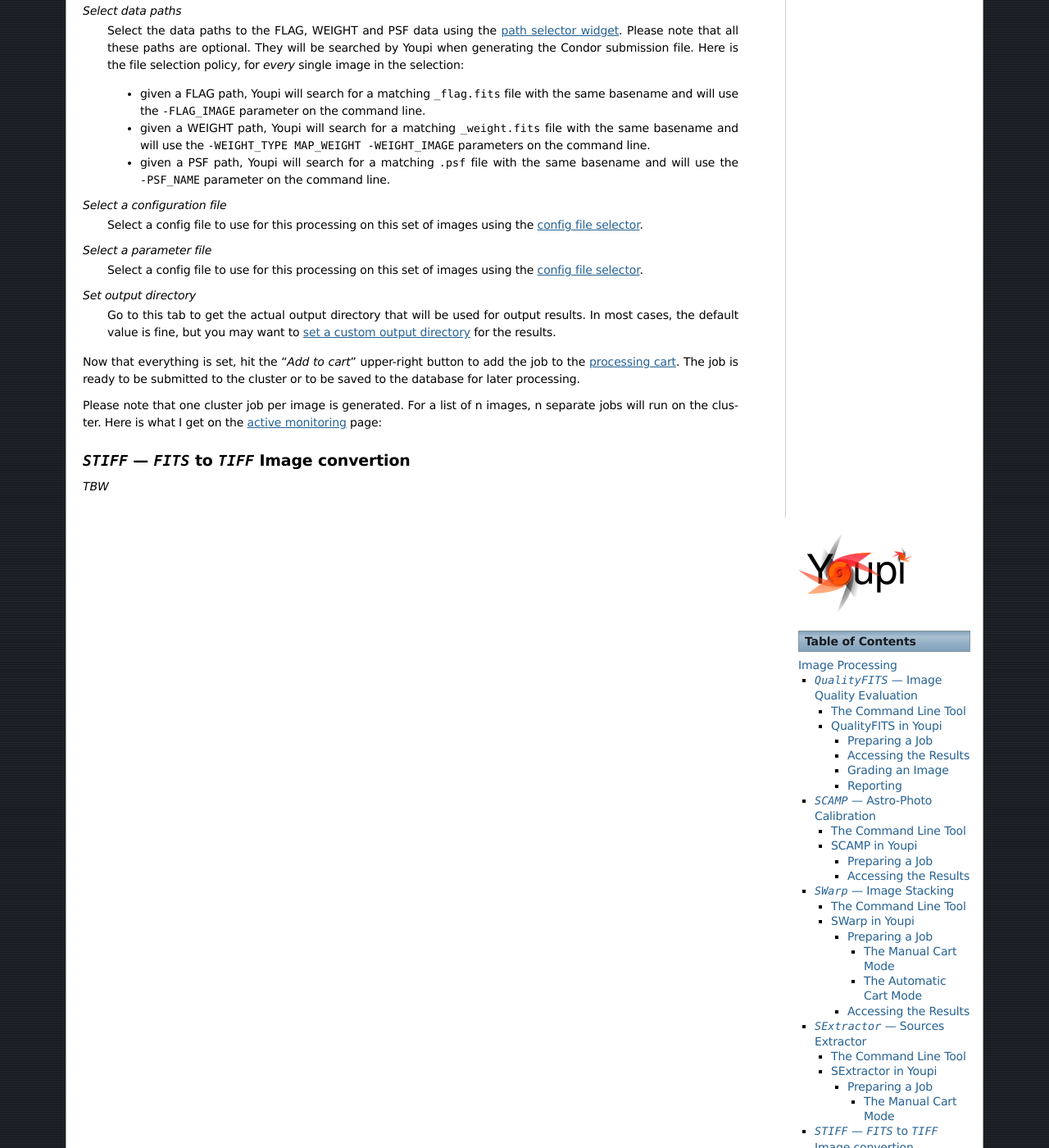
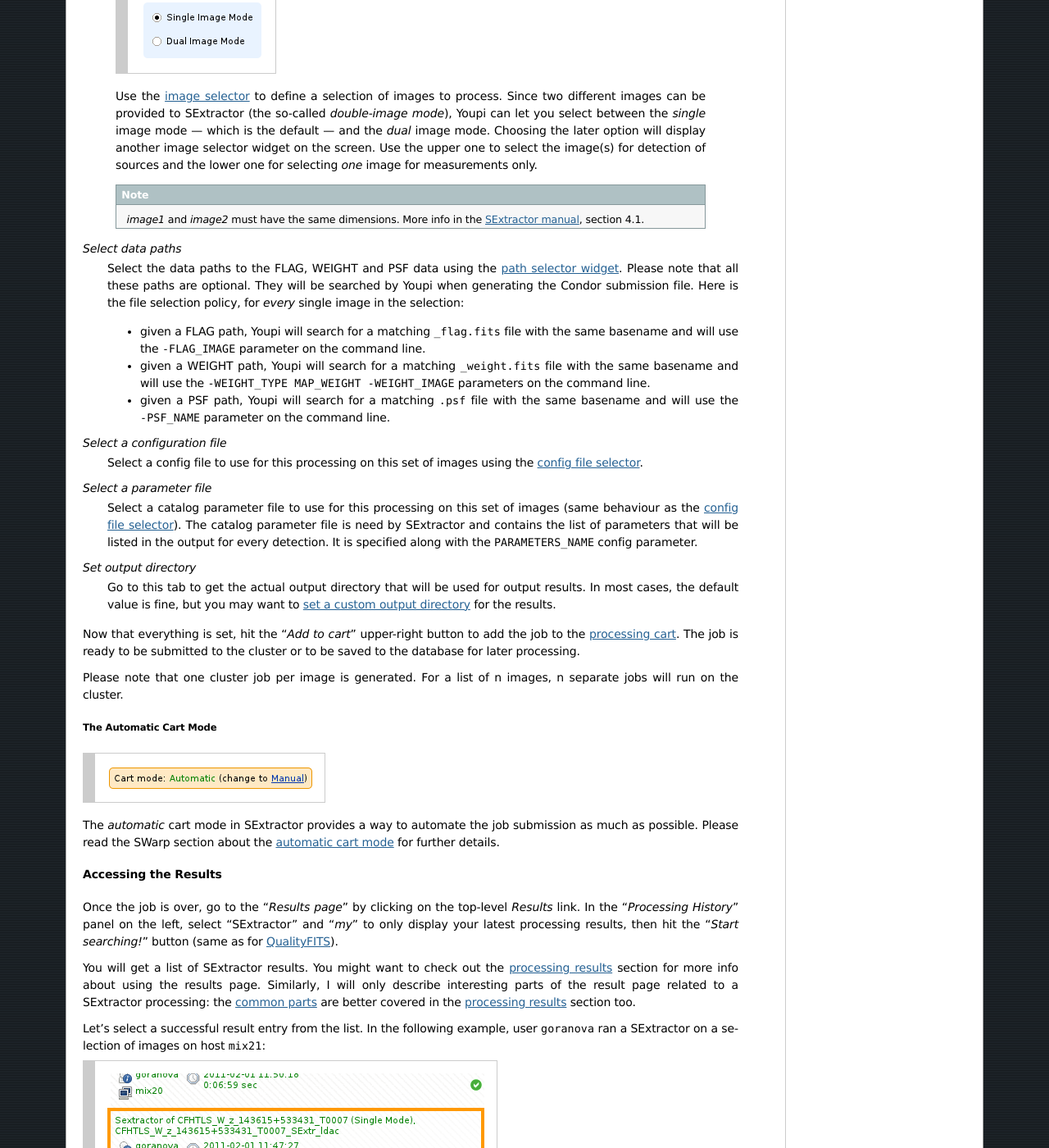
Before and after one commit to gotsunami/Youpi, a Sphinx documentation site: the page built from doc/handbook/source/processing.txt, in a window 1280 px wide and 1400 px high, scrolled down 16569 px. Shown: the whole window at 82% size. Built offline with Sphinx 7.4.7, drawn with Linux system fonts in a browser that asks for light colours; formulas are drawn with MathJax 3; the version number could not be read and is left out; some of the changed text lies outside the part shown.

Commit message:
Handbook: SExtractor section complete

```diff
--- a/doc/handbook/source/processing.txt
+++ b/doc/handbook/source/processing.txt
@@ -690,7 +690,18 @@
        :class: capture
 
 *Select images*
+
+    .. image:: figures/sex-image-mode.png
+       :class: capture
+
     Use the :ref:`image selector <image_selector_section>` to define a selection of images to process.
+    Since two different images can be provided to SExtractor (the so-called *double-image mode*), Youpi
+    can let you select between the *single* image mode --- which is the default --- and the *dual* image
+    mode. Choosing the later option will display another image selector widget on the screen. Use the upper
+    one to select the image(s) for detection of sources and the lower one for selecting *one* image for
+    measurements only.
+
+    .. note:: *image1* and *image2* must have the same dimensions. More info in the `SExtractor manual`_, section 4.1.
 
 *Select data paths*
     Select the data paths to the FLAG, WEIGHT and PSF data using the :ref:`path selector widget <data_path_selector>`.
@@ -710,8 +721,10 @@
     :ref:`config file selector <config_path_selector>`.
 
 *Select a parameter file*
-    Select a config file to use for this processing on this set of images using the
-    :ref:`config file selector <config_path_selector>`.
+    Select a catalog parameter file to use for this processing on this set of images (same behaviour as the
+    :ref:`config file selector <config_path_selector>`). The catalog parameter file is need by SExtractor
+    and contains the list of parameters that will be listed in the output for every detection. It is
+    specified along with the ``PARAMETERS_NAME`` config parameter.
 
 *Set output directory*
     Go to this tab to get the actual output directory that will be used for output results. In most cases,
@@ -723,7 +736,50 @@
 be saved to the database for later processing.
 
 Please note that one cluster job per image is generated. For a list of n images, n separate jobs will run
-on the cluster. Here is what I get on the :ref:`active monitoring <live_monitoring>` page:
+on the cluster.
+
+The Automatic Cart Mode
+"""""""""""""""""""""""
+
+.. image:: figures/swarp-cart-auto.png
+   :class: capture
+
+The *automatic* cart mode in SExtractor provides a way to automate the job submission as much as possible. Please
+read the SWarp section about the :ref:`automatic cart mode <auto_cart_mode>` for further details.
+
+Accessing the Results
+^^^^^^^^^^^^^^^^^^^^^
+
+Once the job is over, go to the "*Results page*" by clicking on the top-level *Results* link. In
+the "*Processing History*" panel on the left, select "SExtractor" and "*my*" to only display your
+latest processing results, then hit the "*Start searching!*" button (same as for
+:ref:`QualityFITS <qf_processing_history>`).
+
+You will get a list of SExtractor results. You might want to check out the :ref:`processing results <processing_results>`
+section for more info about using the results page. Similarly, I will only describe interesting parts of
+the result page related to a SExtractor processing: the :ref:`common parts <pr_common_parts>` are better covered in
+the :ref:`processing results <processing_results>` section too.
+
+Let's select a successful result entry from the list. In the following example, user ``goranova``
+ran a SExtractor on a selection of images on host ``mix21``:
+
+.. image:: figures/sex-results-entry.png
+   :class: capture
+
+On the right side of the window, the following sections --- from top to bottom --- are:
+
+- :ref:`Job duration, owner and exit status <pr_job_stats>`
+- Screenshots and thumbnails of the products
+- :ref:`User permissions <pr_user_perms>`
+- :ref:`Condor job logs <pr_condor_job_logs>`
+- This job's :ref:`processing history <pr_proc_history>`
+- :ref:`Run parameters <pr_run_params>`
+
+*Screenshots and thumbnails*
+    Just click on the image on the leftmost side to access the full SExtractor page result, that is
+    the same original page generated by SExtractor from the command line. If you already know this
+    tool, you may have noticed that this image is actually a thumbnailed version of the HTML page
+    produced after processing.
 
 .. _proc_stiff:
 
```
Also changed, not shown: other parts of doc/handbook/source/processing.txt (+2 -2 lines), doc/handbook/source/figures/sex-image-mode.png (added), doc/handbook/source/figures/sex-results-entry.png (added).
